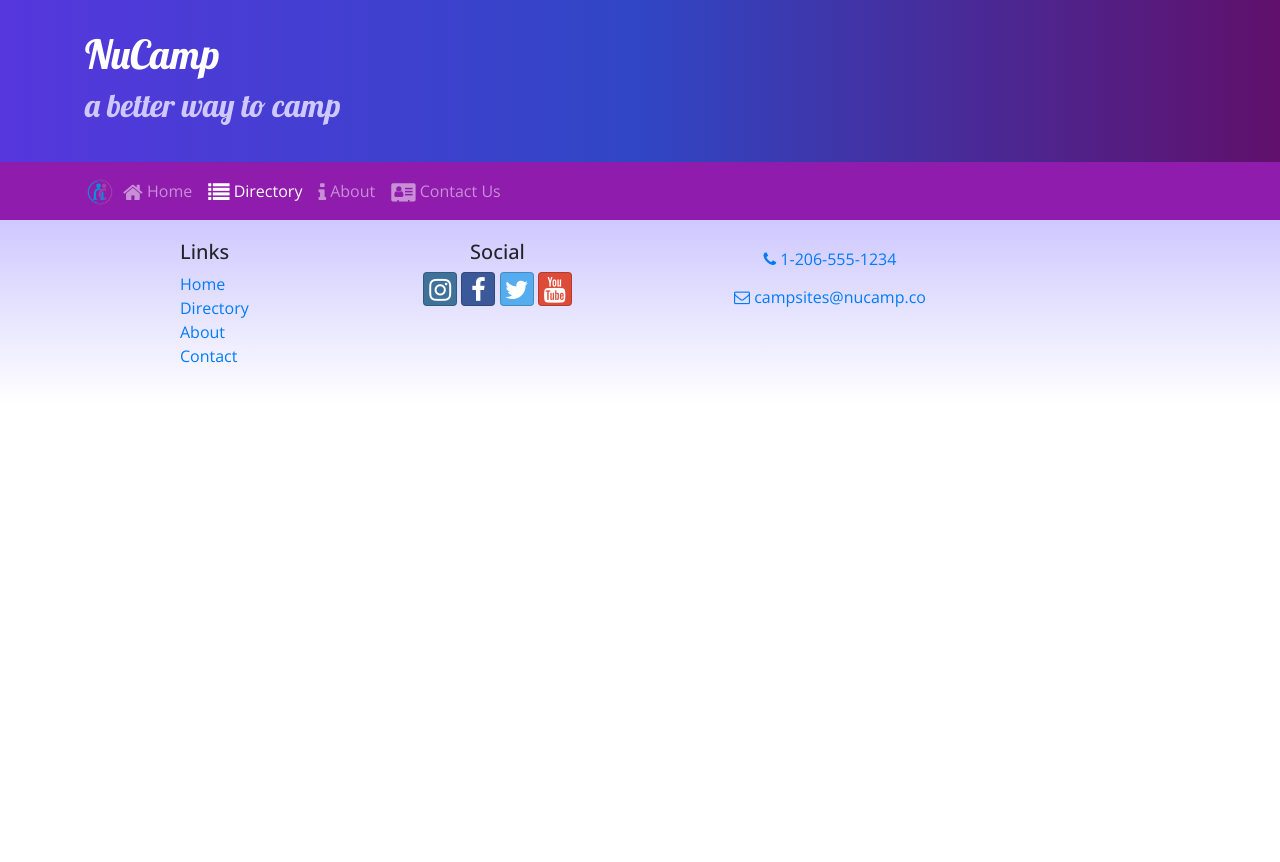
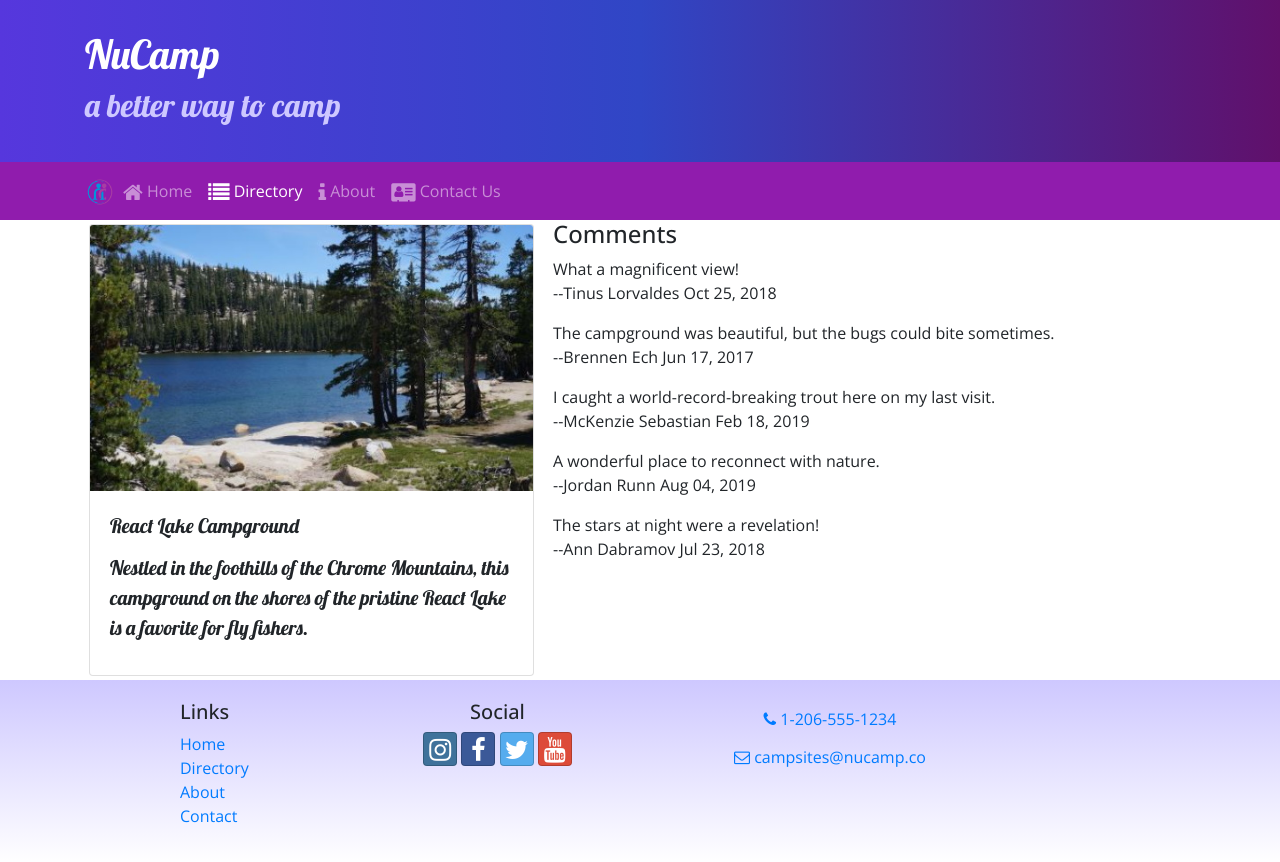
Before and after one commit to GuyEMathieu/react-nucampsite, a React (Create React App) app: page /directory/0 in a window 1280 px wide. Before the commit the page ends 800 px from the top, so only its background shows below. Built offline with nearby package versions, Linux system fonts and the light colour scheme.

Commit message:
React Router Parameters

```diff
--- a/src/components/CampsiteInfoComponent.jsx
+++ b/src/components/CampsiteInfoComponent.jsx
@@ -1,4 +1,4 @@
-import React, { Component } from 'react'
+import React from 'react'
 import {Card, CardImg, CardBody, CardTitle} from 'reactstrap'
 
 function renderComments(comments){
@@ -44,7 +44,7 @@ function CampsiteInfo (props) {
             <div className="container">
                 <div className='row'>
                     {renderCampsite(props.campsite)}
-                    {renderComments(props.campsite.comments)}
+                    {renderComments(props.comments)}
                 </div>
             </div>
         )
--- a/src/components/DirectoryComponent.jsx
+++ b/src/components/DirectoryComponent.jsx
@@ -4,15 +4,18 @@ import {
     CardImgOverlay,
     CardTitle
 } from 'reactstrap'
+import { Link } from 'react-router-dom';
 
 
 function RenderDirectoryItem({campsite}) {
     return (
-        <Card >
-            <CardImg width="100%" src={campsite.image} alt={campsite.name} />
-            <CardImgOverlay>
-                <CardTitle>{campsite.name}</CardTitle>
-            </CardImgOverlay>
+        <Card>
+            <Link to={`/directory/${campsite.id}`}>
+                <CardImg width="100%" src={campsite.image} alt={campsite.name} />
+                <CardImgOverlay>
+                    <CardTitle>{campsite.name}</CardTitle>
+                </CardImgOverlay>
+            </Link>
         </Card>
     );
 }
--- a/src/components/MainComponent.jsx
+++ b/src/components/MainComponent.jsx
@@ -1,5 +1,5 @@
 import React, { Component } from 'react';
-import {Routes, Route, Navigate} from 'react-router-dom'
+import {Routes, Route, Navigate, useParams} from 'react-router-dom'
 
 
 //#region SHARED
@@ -11,6 +11,7 @@ import { PROMOTIONS } from '../shared/promotions';
 
 //#region COMPONENTS
 import Directory from './DirectoryComponent';
+import CampsiteInfo from './CampsiteInfoComponent';
 import Contact from './ContactComponent';
 import Header from './HeaderComponent';
 import Footer from './FooterComponent';
@@ -33,6 +34,9 @@ class Main extends Component {
         this.setState({selectedCampsite: campsiteId});
     }
 
+
+
+
     render() {
         const HomePage = () => {
             return (
@@ -43,6 +47,20 @@ class Main extends Component {
                 />
             )
         }
+
+        const CampsiteWithId = ({match}) => {
+            console.info("Match", match)
+            const params = useParams();
+            return (
+                <CampsiteInfo
+                    campsite={this.state.campsites.filter(campsite => campsite.id ===
+                        +params.campsiteId)[0]}
+                    comments={this.state.comments.filter(comment => comment.campsiteId ===
+                        +params.campsiteId)}
+                />
+            );
+        };
+
         return (
             <div>
                 <Header  />
@@ -50,9 +68,10 @@ class Main extends Component {
                     <Route path='/home'element={<HomePage  />} />
                     <Route path='/contactus'element={<Contact  />} />
                     <Route path='/' element={<Navigate to='/home'  />} />
-                    <Route path='/directory' render={() =>
+                    <Route path='/directory' element={
                         <Directory campsites={this.state.campsites} />
                     }/>
+                    <Route path='/directory/:campsiteId' element={<CampsiteWithId  />} />
                 </Routes>
                 <Footer  />
             </div>
```
